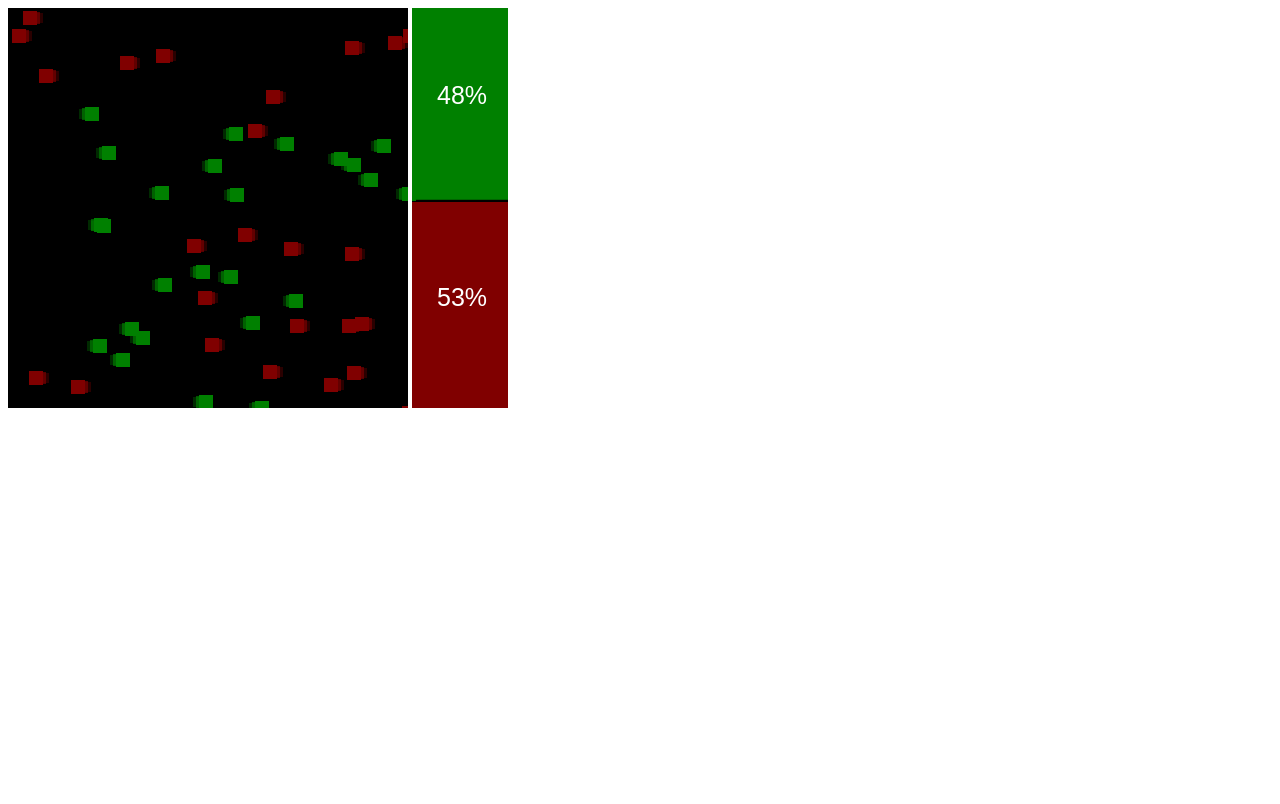
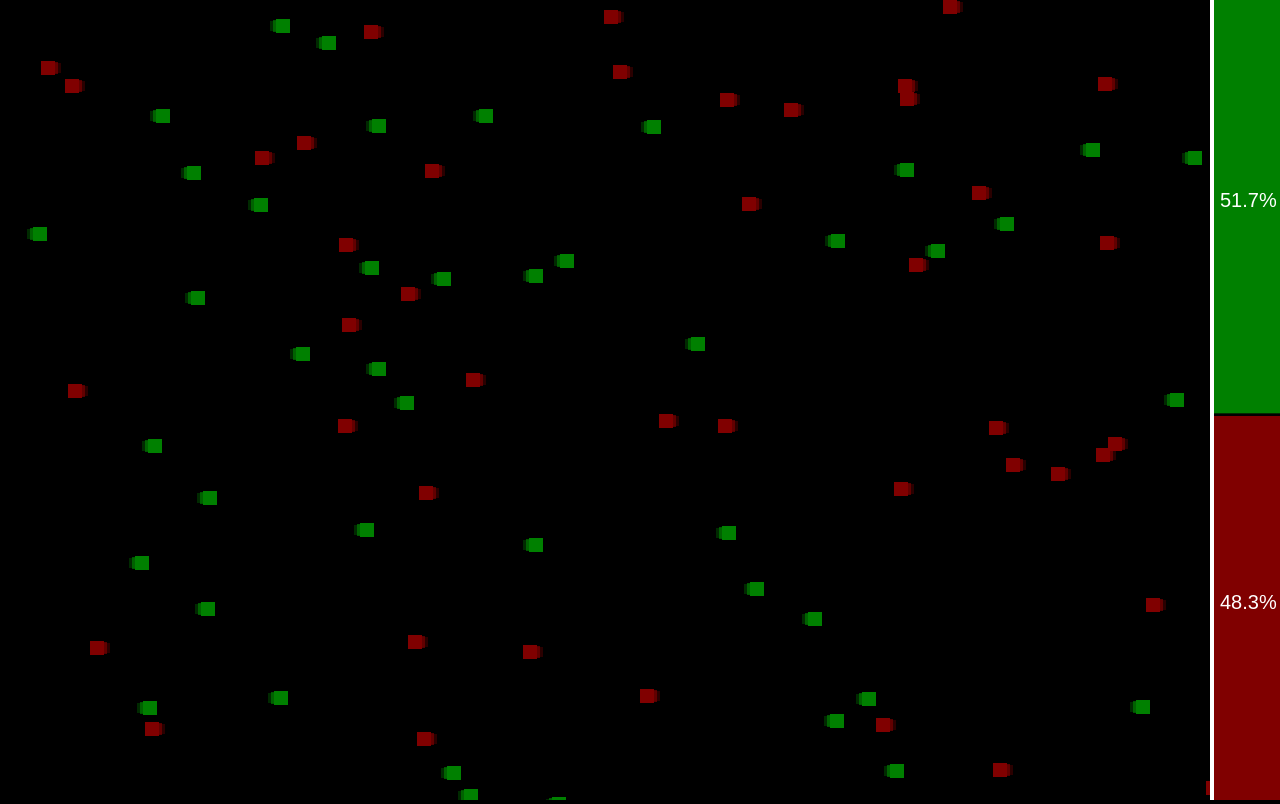
Before and after one commit to Darkzarich/simple-battle-simulation, a website built with Parcel: page index.html in a window 1280 px wide. Both pictures are taken after a click on the button "START". Built offline with nearby package versions, Linux system fonts and the light colour scheme.

Commit message:
make larget field to the size of viewport; make start button better; show float percent for balance; make units count depend on field size

```diff
--- a/index.html
+++ b/index.html
@@ -1,19 +1,43 @@
 <!DOCTYPE html>
 <html lang="en">
+
 <head>
   <meta charset="UTF-8">
   <title>Simple Battle Simulation</title>
   <style>
     #start {
       position: absolute;
-      left: 200px;
-      top: 200px;
-      border: 2px solid;
+      left: calc(50% - 135px);
+      top: 45%;
+      width: 300px;
+      border: 2px solid white;
       font-size: 24px;
       cursor: pointer;
+      color: white;
+      background: transparent;
+      box-shadow: 0px 0 9px 0px;
+      border-radius: 25px;
+      padding: 10px;
+    }
+
+    * {
+      margin: 0;
+      padding: 0;
+      overflow: hidden;
+    }
+
+    *,
+    *:before,
+    *:after {
+      box-sizing: border-box;
+    }
+
+    body {
+      background: black
     }
   </style>
 </head>
+
 <body>
   <canvas id="canv"></canvas>
   <button id="start">
@@ -21,4 +45,5 @@
   </button>
 </body>
 <script src="/index.js"></script>
+
 </html>
--- a/index.js
+++ b/index.js
@@ -4,15 +4,13 @@ import {
   PLAYER2_COLOR,
   DIRECTION_LEFT,
   DIRECTION_RIGHT,
-  BORDER,
-  SCORE_WIDTH
 } from './src/constants';
 
 const canv = document.getElementById('canv');
 const $ctx = canv.getContext('2d');
 
-canv.height = BORDER
-canv.width = BORDER + SCORE_WIDTH
+canv.height = window.innerHeight;
+canv.width = window.innerWidth;
 
 const PLAYER1 = {
   color: PLAYER1_COLOR,
@@ -29,6 +27,9 @@ const PLAYER2 = {
 const startButton = document.querySelector('#start');
 
 startButton.addEventListener('click', () => {
-  new Game($ctx, 50, [PLAYER1, PLAYER2]).startSimulation();
+  new Game($ctx, Math.ceil(Math.max(25, (canv.height * canv.width) / 12000)), [
+    PLAYER1,
+    PLAYER2,
+  ]).startSimulation();
   startButton.remove();
 });
--- a/src/UI.js
+++ b/src/UI.js
@@ -1,8 +1,4 @@
-import {
-    BORDER,
-    SCORE_SEPARATOR_WIDTH,
-    SCORE_WIDTH
-  } from './constants';
+import { SCORE_SEPARATOR_WIDTH, SCORE_WIDTH } from './constants';
 
 export default class UI {
   constructor(ctx, score) {
@@ -12,13 +8,18 @@ export default class UI {
 
   clearFrame() {
     this.$ctx.fillStyle = 'black';
-    this.$ctx.fillRect(0, 0, canv.width, canv.height);
+    this.$ctx.fillRect(0, 0, this.$ctx.canvas.width, this.$ctx.canvas.height);
   }
 
   drawInterface() {
     // Draw separator
     this.$ctx.fillStyle = 'white';
-    this.$ctx.fillRect(BORDER, 0, SCORE_SEPARATOR_WIDTH, BORDER);
+    this.$ctx.fillRect(
+      this.$ctx.canvas.width - SCORE_WIDTH,
+      0,
+      SCORE_SEPARATOR_WIDTH,
+      this.$ctx.canvas.height
+    );
 
     // Calc score appearance
     const totalScore = Object.keys(this.score.score).reduce((prev, cur) => {
@@ -32,21 +33,25 @@ export default class UI {
 
       this.$ctx.fillStyle = color;
       this.$ctx.fillRect(
-        BORDER + SCORE_SEPARATOR_WIDTH,
+        this.$ctx.canvas.width - SCORE_WIDTH + SCORE_SEPARATOR_WIDTH,
         scoreOffset,
         SCORE_WIDTH,
-        BORDER * percentFromTotal
+        this.$ctx.canvas.height * percentFromTotal
       );
 
-      this.$ctx.font = '25px arial';
+      this.$ctx.font = '20px arial';
       this.$ctx.fillStyle = 'white';
       this.$ctx.fillText(
-        String(`${Math.ceil(percentFromTotal * 100)}%`),
-        BORDER + SCORE_SEPARATOR_WIDTH + SCORE_WIDTH / 4,
-        (BORDER * percentFromTotal) / 2 + scoreOffset
+        String(`${(percentFromTotal * 100).toFixed(1)}%`),
+        this.$ctx.canvas.width -
+          SCORE_WIDTH -
+          SCORE_SEPARATOR_WIDTH +
+          SCORE_WIDTH / 5,
+        (this.$ctx.canvas.height * percentFromTotal) / 2 + scoreOffset
       );
 
-      scoreOffset = scoreOffset + Math.ceil(BORDER * percentFromTotal) + 2;
+      scoreOffset =
+        scoreOffset + Math.ceil(this.$ctx.canvas.height * percentFromTotal) + 2;
     });
   }
 }
--- a/src/Unit.js
+++ b/src/Unit.js
@@ -1,5 +1,5 @@
 import {
-  BORDER,
+  SCORE_WIDTH,
   UNIT_SIZE,
   COLLISION_COLOR,
   COLLISION_WIDTH,
@@ -29,17 +29,17 @@ export default class Unit {
   }
 
   handleOutOfBorder() {
-    if (this.x > BORDER) {
+    if (this.x > this.$ctx.canvas.width - SCORE_WIDTH) {
       this.y = this.y + (Math.floor(Math.random() * 100) % UNIT_SIZE) * 2; // random drop down
       this.x = 0;
     }
 
     if (this.x < 0) {
       this.y = this.y + (Math.floor(Math.random() * 100) % UNIT_SIZE) * 2; // random drop down
-      this.x = BORDER;
+      this.x = this.$ctx.canvas.width - SCORE_WIDTH;
     }
 
-    if (this.y > BORDER) {
+    if (this.y > this.$ctx.canvas.height) {
       this.y = 0;
     }
   }
--- a/src/Units.js
+++ b/src/Units.js
@@ -23,8 +23,8 @@ export default class Units {
   generateRandomUnit(side) {
     return new Unit(
       {
-        x: Math.floor(Math.random() * 1000) % 400,
-        y: Math.floor(Math.random() * 1000) % 400,
+        x: Math.floor(Math.random() * 10000) % this.$ctx.canvas.width,
+        y: Math.floor(Math.random() * 10000) % this.$ctx.canvas.height,
         side,
       },
       this.$ctx
--- a/src/constants.js
+++ b/src/constants.js
@@ -1,5 +1,4 @@
-export const BORDER = 400;
-export const SCORE_WIDTH = 100;
+export const SCORE_WIDTH = 70;
 export const SCORE_SEPARATOR_WIDTH = 4;
 export const UNIT_SIZE = 14;
 export const UNIT_BASE_SPEED = 1;
```
Also changed, not shown: dist/index.html.
